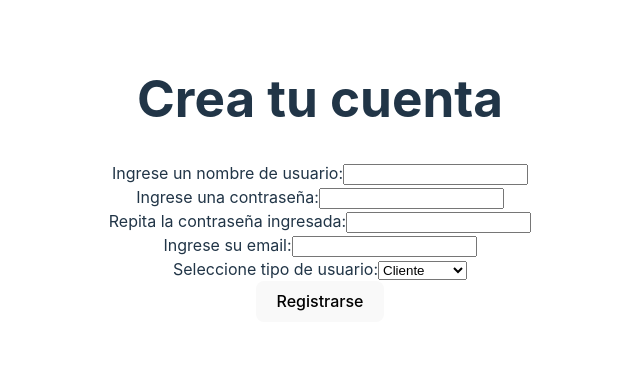
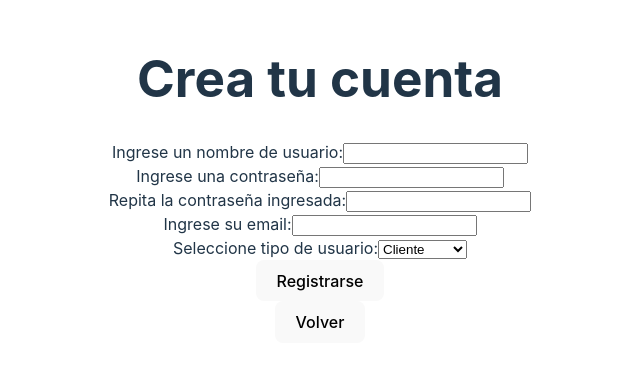
Before and after one commit to Nahue430/ServiTurnos, a React app in the folder ServiTurnos/: page /register in a window 1280 px wide. Shown: the part 221-588 px from the top of the page, without its empty margins (320-960 px from the left). Built offline with nearby package versions, Linux system fonts and the light colour scheme; the HTML template or start-up script is replaced by a standard one.

Commit message:
Se agrega boton para volver a inicio con useNavigate

```diff
--- a/ServiTurnos/src/components/register/Register.jsx
+++ b/ServiTurnos/src/components/register/Register.jsx
@@ -1,4 +1,7 @@
 import React, { useState } from 'react';
+import { useNavigate } from 'react-router-dom';
+
+
 
 
 
@@ -9,6 +12,9 @@ const Register = () => {
   const [email, setEmail] = useState('');
   const [userType, setUserType] = useState('cliente');
   const [error, setError] = useState('');
+  const navigate = useNavigate();
+
+
 
 
   const handleSubmit = (e) => {
@@ -33,6 +39,10 @@ const Register = () => {
 
     // Aquí puedes manejar el registro (enviar a la API, etc.)
     console.log({ upperCaseUsername, upperCasePassword, upperCaseEmail, userType });
+  };
+
+  const handleBack =()=> {
+    navigate('/');
   };
 
   return (
@@ -99,6 +109,7 @@ const Register = () => {
 
         <button type="submit">Registrarse</button>
       </form>
+      <button onClick={handleBack}>Volver</button>
     </div>
   );
 };
```
